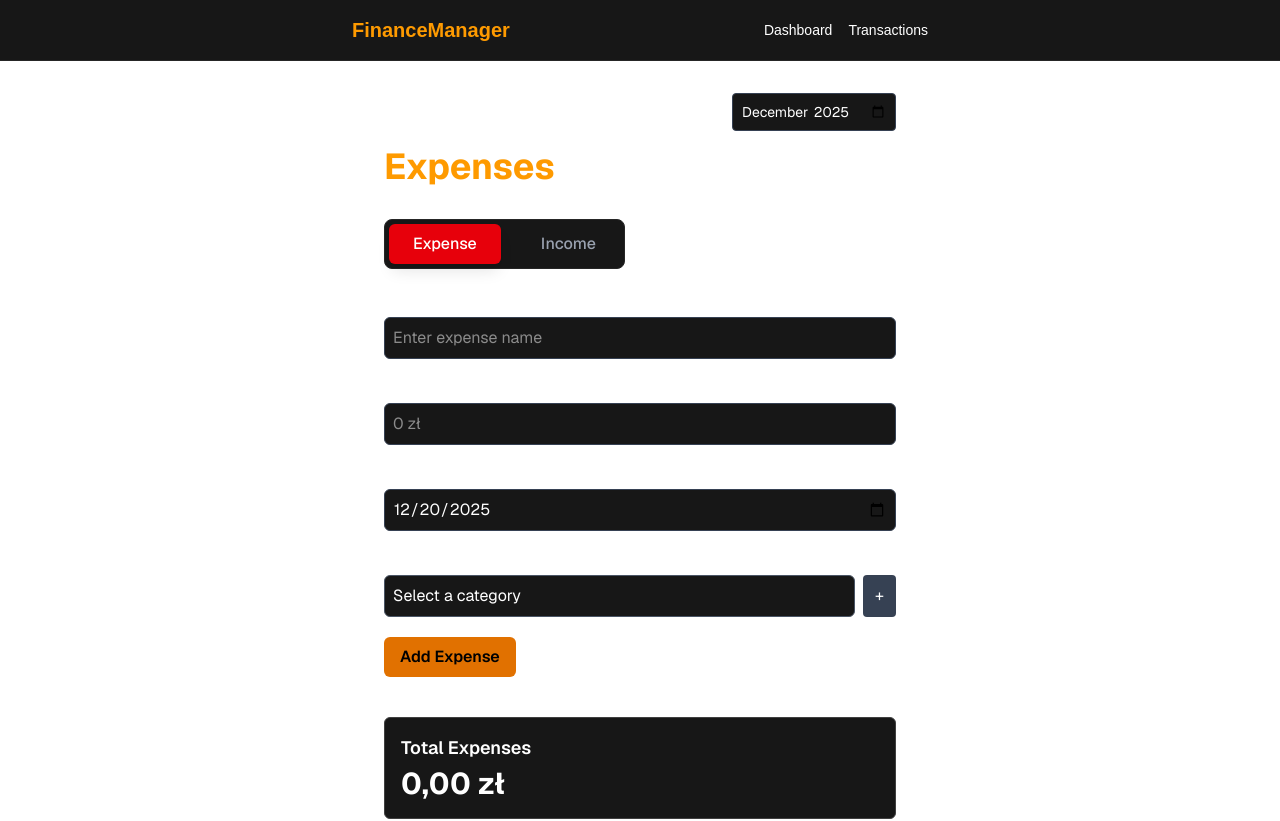
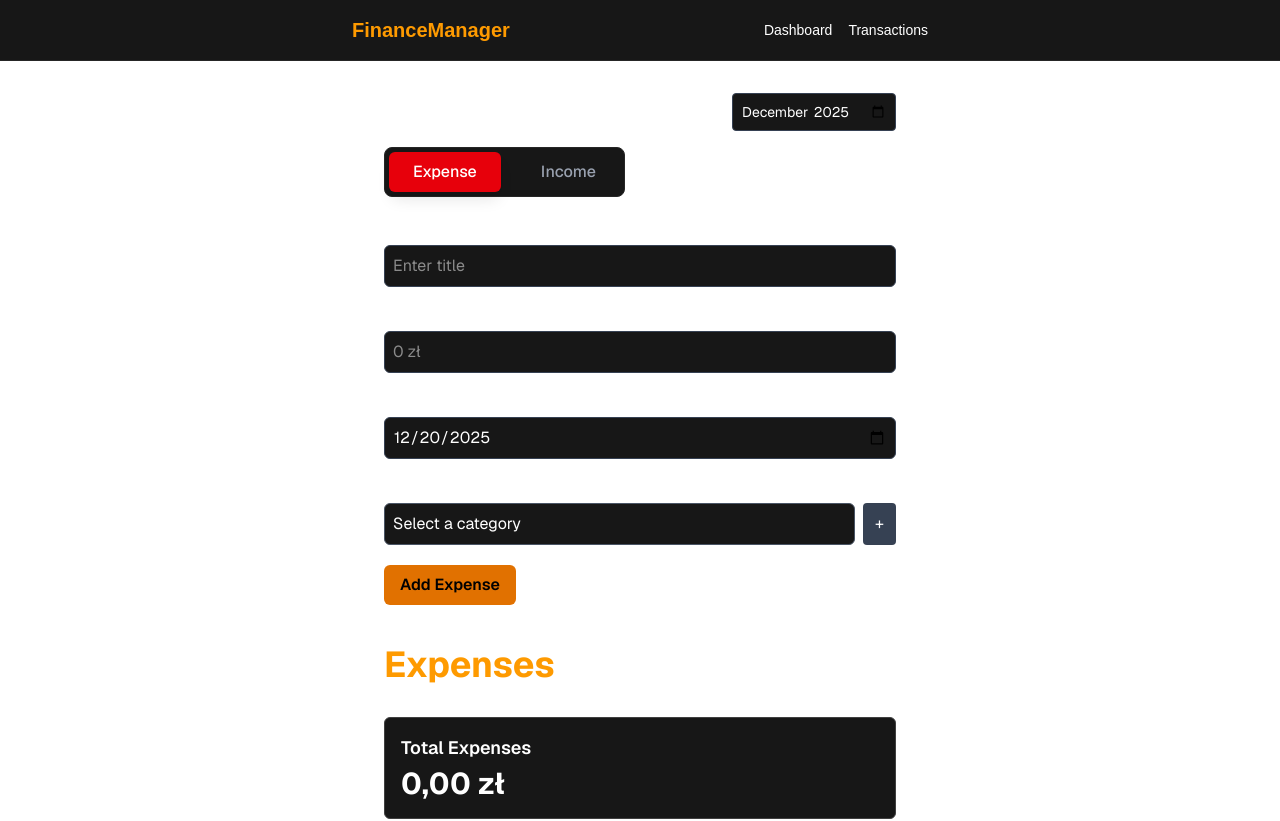
Before and after one commit to Gylvaris/finance-tracker, a Next.js app: page /transactions in a window 1280 px wide. Shown: the top 821 px of the page. Built offline with nearby package versions, Linux system fonts and the light colour scheme.

Commit message:
Refactor: Extract TransactionForm component and clean up page logic

```diff
--- a/app/components/ExpenseChart.tsx
+++ b/app/components/ExpenseChart.tsx
@@ -1,7 +1,7 @@
 "use client";
 
-import { PieChart, Pie, Cell, ResponsiveContainer, Tooltip, Legend } from 'recharts';
-import { formatCurrency } from '../lib/formatters';
+import { PieChart, Pie, Cell, ResponsiveContainer, Tooltip, Legend } from "recharts";
+import { formatCurrency } from "../lib/formatters";
 
 type ChartData = {
   name: string;
@@ -12,7 +12,7 @@ type ExpenseChartProps = {
   data: ChartData[];
 };
 
-const COLORS = ['#10B981', '#3B82F6', '#F59E0B', '#EF4444', '#8B5CF6'];
+const COLORS = ["#10B981", "#3B82F6", "#F59E0B", "#EF4444", "#8B5CF6"];
 
 export default function ExpenseChart({ data }: ExpenseChartProps) {
   if (data.length === 0) {
@@ -38,9 +38,13 @@ export default function ExpenseChart({ data }: ExpenseChartProps) {
           </Pie>
           <Tooltip
             formatter={(value) => formatCurrency(Number(value))}
-            contentStyle={{ backgroundColor: '#171717', border: '1px solid #404040', borderRadius: '8px' }}
-            itemStyle={{ color: '#fff' }}
-            />
+            contentStyle={{
+              backgroundColor: "#171717",
+              border: "1px solid #404040",
+              borderRadius: "8px",
+            }}
+            itemStyle={{ color: "#fff" }}
+          />
           <Legend />
         </PieChart>
       </ResponsiveContainer>
--- /dev/null
+++ b/app/components/TransactionForm.tsx
@@ -0,0 +1,154 @@
+import { useState } from "react";
+import { Transaction } from "../types";
+
+type TransactionFormProps = {
+  categories: string[];
+  onAddCategory: (name: string) => void;
+  onAddTransaction: (transaction: Transaction) => void;
+};
+
+export default function TransactionForm({
+  categories,
+  onAddCategory,
+  onAddTransaction,
+}: TransactionFormProps) {
+  const today = new Date().toISOString().split("T")[0];
+  const inputClass =
+    "w-full p-2 rounded-md border border-gray-700 bg-neutral-900 text-white focus:outline-none focus:ring-2 focus:ring-amber-500";
+
+  // State
+  const [title, setTitle] = useState("");
+  const [amount, setAmount] = useState("");
+  const [category, setCategory] = useState("");
+  const [date, setDate] = useState(today);
+  const [type, setType] = useState<"income" | "expense">("expense");
+
+  const handleSubmit = (e: React.FormEvent) => {
+    e.preventDefault();
+    if (!title || !amount || !category || !date) return;
+
+    const parsedAmount = parseFloat(amount);
+    if (isNaN(parsedAmount) || parsedAmount <= 0) {
+      alert("Please enter a valid number");
+      return;
+    }
+
+    const newTransaction: Transaction = {
+      id: Date.now(),
+      title,
+      amount: parsedAmount,
+      category,
+      date,
+      type,
+    };
+
+    onAddTransaction(newTransaction);
+
+    setTitle("");
+    setAmount("");
+    setCategory("");
+    setDate(today);
+  };
+
+  return (
+    <div className="mb-10">
+      {/* Type Toggles */}
+      <div className="gap-4 mb-6 bg-neutral-900 p-1 rounded-lg border border-neutral-800 inline-flex">
+        <button
+          onClick={() => setType("expense")}
+          className={`px-6 py-2 rounded-md font-medium transition ${
+            type === "expense"
+              ? "bg-red-600 text-white shadow-lg"
+              : "text-gray-400 hover:text-white"
+          }`}
+        >
+          Expense
+        </button>
+        <button
+          onClick={() => setType("income")}
+          className={`px-6 py-2 rounded-md font-medium transition ${
+            type === "income"
+              ? "bg-green-600 text-white shadow-lg"
+              : "text-gray-400 hover:text-white"
+          }`}
+        >
+          Income
+        </button>
+      </div>
+
+      {/* Form */}
+      <form onSubmit={handleSubmit} className="space-y-5">
+        <div>
+          <label className="block mb-1 text-sm font-medium">Title</label>
+          <input
+            type="text"
+            value={title}
+            placeholder="Enter title"
+            onChange={(e) => setTitle(e.target.value)}
+            className={inputClass}
+          />
+        </div>
+
+        <div>
+          <label className="block mb-1 text-sm font-medium">Amount (zł)</label>
+          <input
+            type="text"
+            value={amount}
+            placeholder="0 zł"
+            onChange={(e) => setAmount(e.target.value.replace(",", "."))}
+            className={inputClass}
+          />
+        </div>
+
+        <div>
+          <label className="block mb-1 text-sm font-medium">Date</label>
+          <input
+            type="date"
+            value={date}
+            onChange={(e) => setDate(e.target.value)}
+            className={inputClass}
+          />
+        </div>
+
+        <div>
+          <label className="block mb-1 text-sm font-medium">Category</label>
+          <div className="flex gap-2">
+            <select
+              value={category}
+              onChange={(e) => setCategory(e.target.value)}
+              className="w-full p-2 bg-neutral-900 text-white border border-gray-600 rounded-md appearance-none"
+            >
+              <option value="">Select a category</option>
+              {categories.map((cat) => (
+                <option key={cat} value={cat}>
+                  {cat}
+                </option>
+              ))}
+            </select>
+            <button
+              onClick={(e) => {
+                e.preventDefault();
+                const name = prompt("Enter new category name:");
+
+                if (name && name.trim().length > 0) {
+                  onAddCategory(name);
+                  setCategory(name);
+                }
+              }}
+              className="bg-gray-700 px-3 rounded"
+            >
+              +
+            </button>
+          </div>
+        </div>
+
+        <button
+          type="submit"
+          className="px-4 py-2 bg-amber-600 text-black font-semibold rounded-md hover:bg-amber-500 transition"
+        >
+          Add {type === "income" ? "Income" : "Expense"}
+        </button>
+      </form>
+    </div>
+  );
+}
--- a/app/components/TransactionList.tsx
+++ b/app/components/TransactionList.tsx
@@ -26,9 +26,7 @@ export default function TransactionList({ transactions, onDelete, onEdit }: Tran
 
           <div className="flex items-center gap-4">
             <strong
-              className={`text-lg ${
-                exp.type === "income" ? "text-green-500" : "text-red-500"
-              }`}
+              className={`text-lg ${exp.type === "income" ? "text-green-500" : "text-red-500"}`}
             >
               {exp.type === "income" ? "+" : "-"}
               {formatCurrency(exp.amount)}
--- a/app/transactions/page.tsx
+++ b/app/transactions/page.tsx
@@ -1,9 +1,10 @@
 "use client";
 
-import { useState } from "react";
 import { useTransactions } from "../hooks/useTransactions";
 import { formatCurrency } from "../lib/formatters";
 import TransactionList from "../components/TransactionList";
+import TransactionForm from "../components/TransactionForm";
+import { Transaction } from "../types";
 
 export default function ExpensesPage() {
   const {
@@ -19,57 +20,18 @@ export default function ExpensesPage() {
     editTransaction,
     setSortBy,
     showSortMenu,
-    setShowSortMenu
+    setShowSortMenu,
   } = useTransactions();
 
-  const today = new Date().toISOString().split('T')[0];
-
-  // State
-  const [title, setTitle] = useState("");
-  const [amount, setAmount] = useState("");
-  const [category, setCategory] = useState("");
-  const [date, setDate] = useState(today);
-  const [type, setType] = useState<"income" | "expense">("expense");
-
-
-  // Handlers
-  const handleSubmit = (e: React.FormEvent) => {
-    e.preventDefault();
-    if (!title || !amount || !category || !date) return;
-
-    const parsedAmount = parseFloat(amount)
-    if ( isNaN(parsedAmount) || parsedAmount <= 0 ) {
-      alert("Please enter a valid number")
-      return
-    }
-
-    setTransactions((prev) => [
-      {
-        id: Date.now(),
-        title,
-        amount: parsedAmount,
-        category,
-        date,
-        type,
-      },
-      ...prev,
-    ]);
-
-    setTitle("");
-    setAmount("");
-    setCategory("");
-    setDate(today);
+  const handleAddTransaction = (newTransaction: Transaction) => {
+    setTransactions((prev) => [newTransaction, ...prev]);
   };
 
   // Reusable UI classes
-  const inputClass =
-    "w-full p-2 rounded-md border border-gray-700 bg-neutral-900 text-white focus:outline-none focus:ring-2 focus:ring-amber-500";
-
   const cardClass = "bg-neutral-900 border border-neutral-700 p-4 rounded-md";
 
   return (
     <main className="p-8 max-w-xl mx-auto font-sans text-white">
-
       <div className="flex justify-end mb-4">
         <input
           type="month"
@@ -79,105 +41,14 @@ export default function ExpensesPage() {
         />
       </div>
 
+      {/* Form Section */}
+      <TransactionForm
+        categories={categories}
+        onAddCategory={addCategory}
+        onAddTransaction={handleAddTransaction}
+      />
+
       <h1 className="text-4xl text-amber-500 font-bold mb-8">Expenses</h1>
-
-      {/* Type Toggles */}
-  <div className="gap-4 mb-6 bg-neutral-900 p-1 rounded-lg border border-neutral-800 inline-flex">
-    <button
-      onClick={() => setType("expense")}
-      className={`px-6 py-2 rounded-md font-medium transition ${
-        type === "expense"
-          ? "bg-red-600 text-white shadow-lg"
-          : "text-gray-400 hover:text-white"
-      }`}
-    >
-      Expense
-    </button>
-    <button
-      onClick={() => setType("income")}
-      className={`px-6 py-2 rounded-md font-medium transition ${
-        type === "income"
-          ? "bg-green-600 text-white shadow-lg"
-          : "text-gray-400 hover:text-white"
-      }`}
-    >
-      Income
-    </button>
-  </div>
-
-      {/* Form */}
-      <form onSubmit={handleSubmit} className="space-y-5 mb-10">
-        <div>
-          <label className="block mb-1 text-sm font-medium">Title</label>
-          <input
-            type="text"
-            value={title}
-            placeholder="Enter expense name"
-            onChange={(e) => setTitle(e.target.value)}
-            className={inputClass}
-          />
-        </div>
-
-        <div>
-          <label className="block mb-1 text-sm font-medium">Amount (zł)</label>
-          <input
-            type="text"
-            value={amount}
-            placeholder="0 zł"
-            onChange={(e) => setAmount(e.target.value.replace(",", "."))}
-            className={inputClass}
-          />
-        </div>
-
-        <div>
-          <label className="block mb-1 text-sm font-medium">Date</label>
-          <input
-            type="date"
-            value={date}
-            onChange={(e) => setDate(e.target.value)}
-            className={inputClass}
-          />
-        </div>
-
-        <div>
-          <label className="block mb-1 text-sm font-medium">Category</label>
-          <div className="flex gap-2">
-            <select
-              value={category}
-              onChange={(e) => setCategory(e.target.value)}
-              className="w-full p-2 bg-neutral-900 text-white border border-gray-600 rounded-md appearance-none"
-            >
-            <option value="">Select a category</option>
-            {categories.map((cat) => (
-            <option key={cat} value={cat}>
-            {cat}
-            </option>
-            ))}
-            </select>
-            <button
-            onClick={(e) => {
-              e.preventDefault();
-              const name = prompt("Enter new category name:");
-
-              if (name && name.trim().length > 0) {
-              addCategory(name);
-              setCategory(name);
-              }
-            }}
-            className="bg-gray-700 px-3 rounded"
-            >
-              +
-            </button>
-          </div>
-        </div>
-
-        <button
-          type="submit"
-          className="px-4 py-2 bg-amber-600 text-black font-semibold rounded-md hover:bg-amber-500 transition"
-        >
-          Add Expense
-        </button>
-      </form>
 
       {/* Total */}
       <section className={`${cardClass} mb-8`}>
```
Also changed, not shown: app/components/Navbar.tsx (+2 -10 lines), app/dashboard/page.tsx (+4 -10 lines), 1 other file (tests, documents, lock files or other folders). Lines whose indentation alone changed are shown as unchanged.
